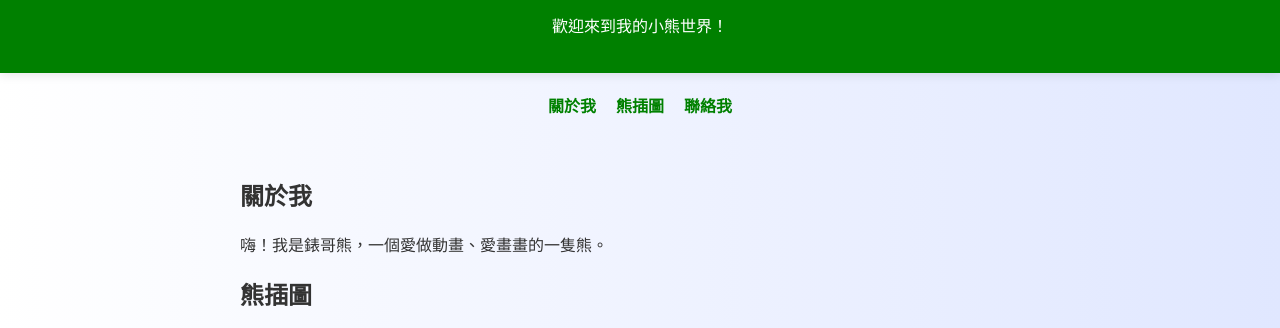
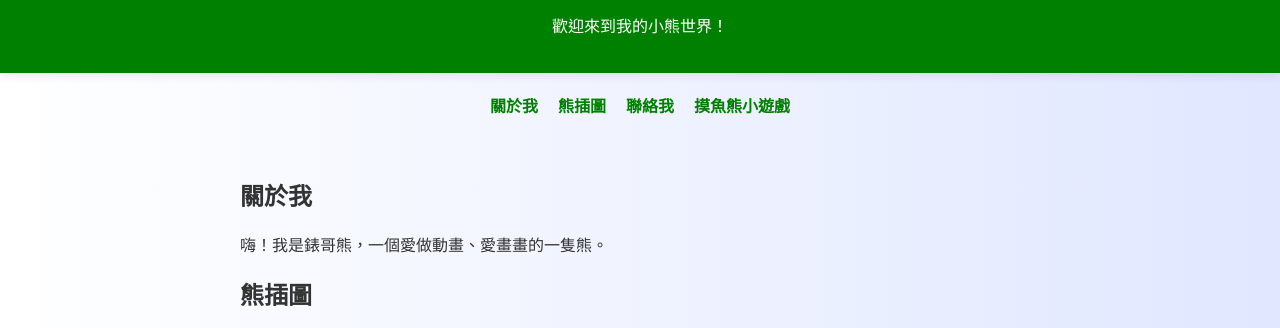
Before and after one commit to ryan1114-carer/Carer.github.io, a plain HTML site: page index.html in a window 1280 px wide. Shown: the part 69-397 px from the top of the page. Drawn offline with Linux system fonts and the light colour scheme.

Commit message:
Update index.html

```diff
--- a/index.html
+++ b/index.html
@@ -95,6 +95,7 @@
     <a href="#about">關於我</a>
     <a href="#portfolio">熊插圖</a>
     <a href="#contact">聯絡我</a>
+    <a href="#fishbear">摸魚熊小遊戲</a>
   </nav>
 
   <div class="content">
```
